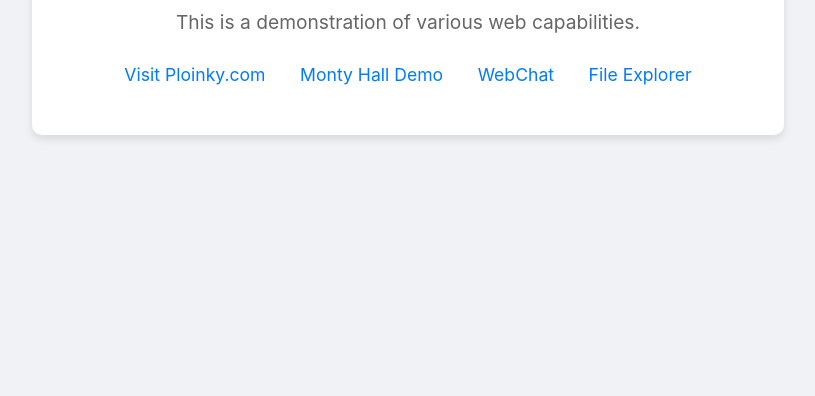
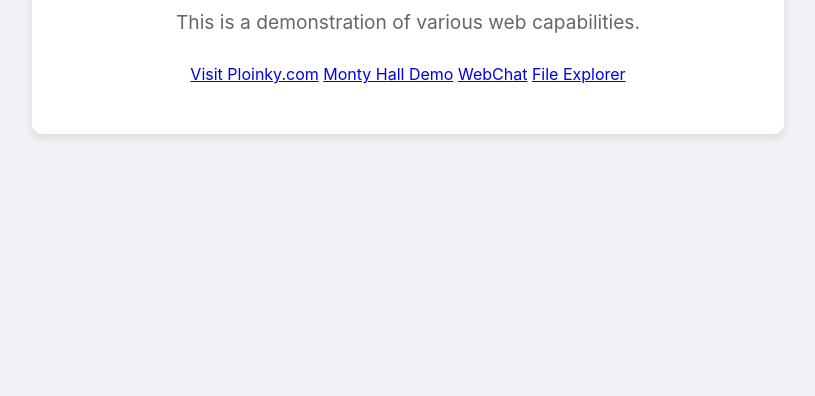
Before and after one commit to AssistosTest/gitTest, a plain HTML site: page New 2/index.html in a window 1280 px wide. Shown: the part 404-800 px from the top of the page, without its empty margins (232-1047 px from the left). Drawn offline with Linux system fonts and the light colour scheme.

Commit message:
chore: autocommit

```diff
--- a/New 2/index.html
+++ b/New 2/index.html
@@ -38,13 +38,6 @@
             margin-top: 30px;
         }
 
-        a {
-            color: #007bff;
-            text-decoration: none;
-            font-size: 1.1em;
-            margin: 0 15px;
-            transition: color 0.3s;
-        }
 
         a:hover {
             color: #0056b3;
```
